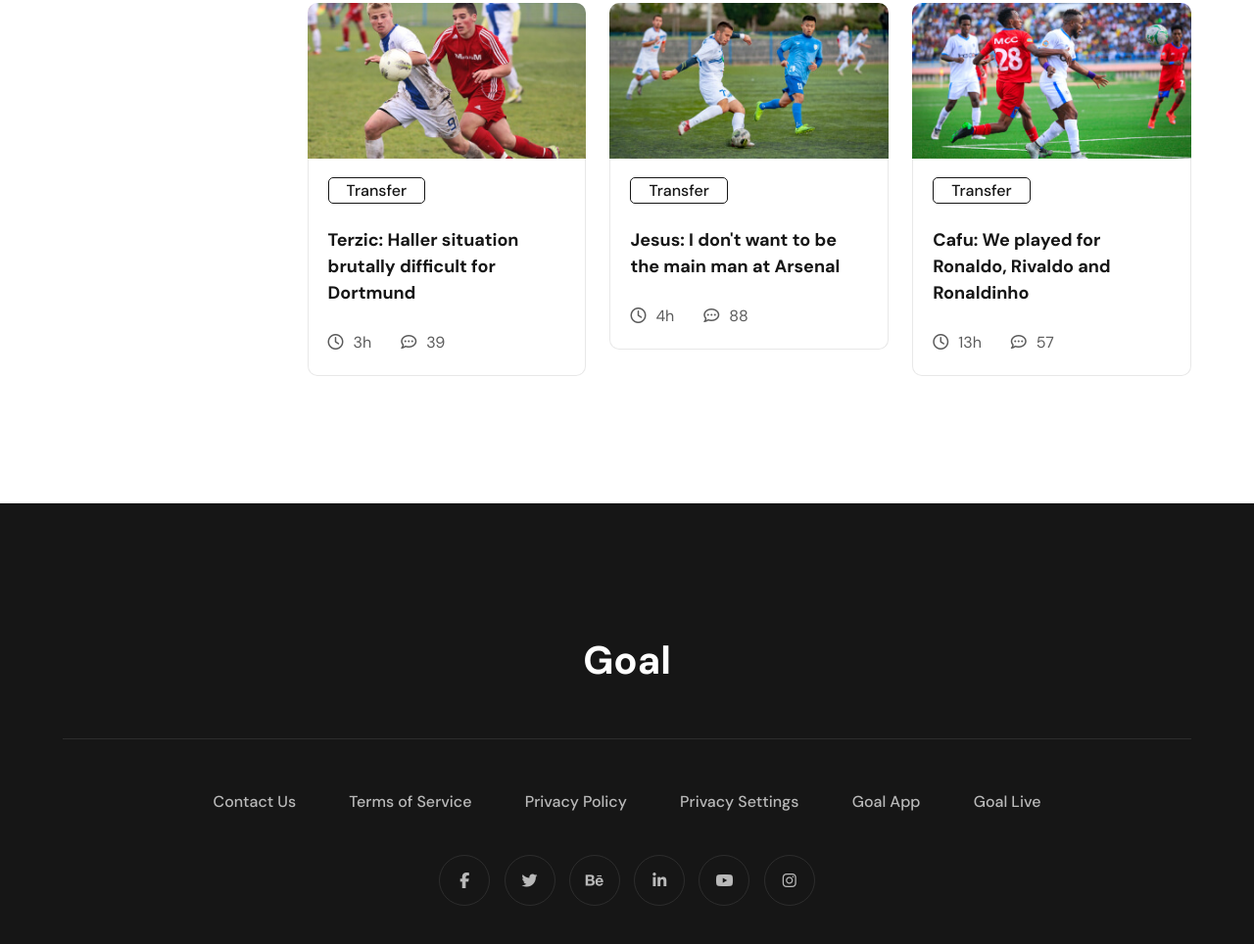
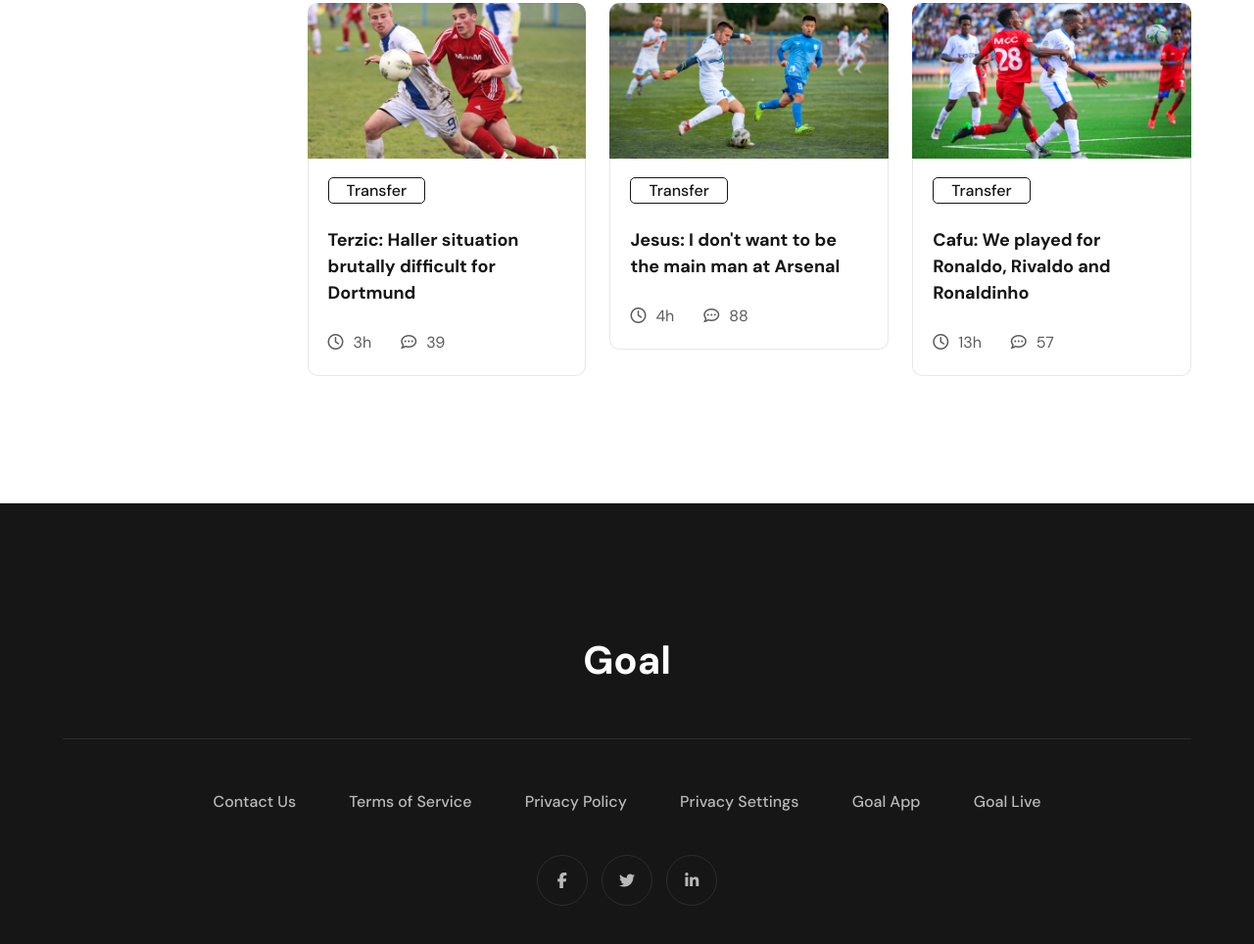
Before and after one commit to Sajol2022/fifa-world-cup, a plain HTML site: page index.html in a window 1280 px wide. Shown: the part 1221-2185 px from the top of the page at 98% size. Drawn offline with Linux system fonts and the light colour scheme.

```diff
--- a/index.html
+++ b/index.html
@@ -140,10 +140,7 @@
             <ul>
                 <li><a href="https://web.facebook.com" target="_blank"><i class="fab fa-facebook-f"></i></a> </li>
                 <li><a href="https://twitter.com" target="_blank"><i class="fab fa-twitter"></i></a> </li>
-                <li><a href="https://www.behance.net" target="_blank"><i class="fab fa-behance"></i></a> </li>
-                <li><a href="https://www.linkedin.com/feed" target="_blank"><i class="fab fa-linkedin-in"></i></a> </li>
-                <li><a href="https://www.youtube.com" target="_blank"><i class="fab fa-youtube"></i></a> </li>
-                <li><a href="https://www.instagram.com" target="_blank"><i class="fab fa-instagram"></i></a> </li>
+                <li><a href="https://www.linkedin.com/feed" target="_blank"><i class="fab fa-linkedin-in"></i></a></li>
             </ul>
         </div>
     </footer>
```
Also changed, not shown: match.html (+1 -4 lines).
